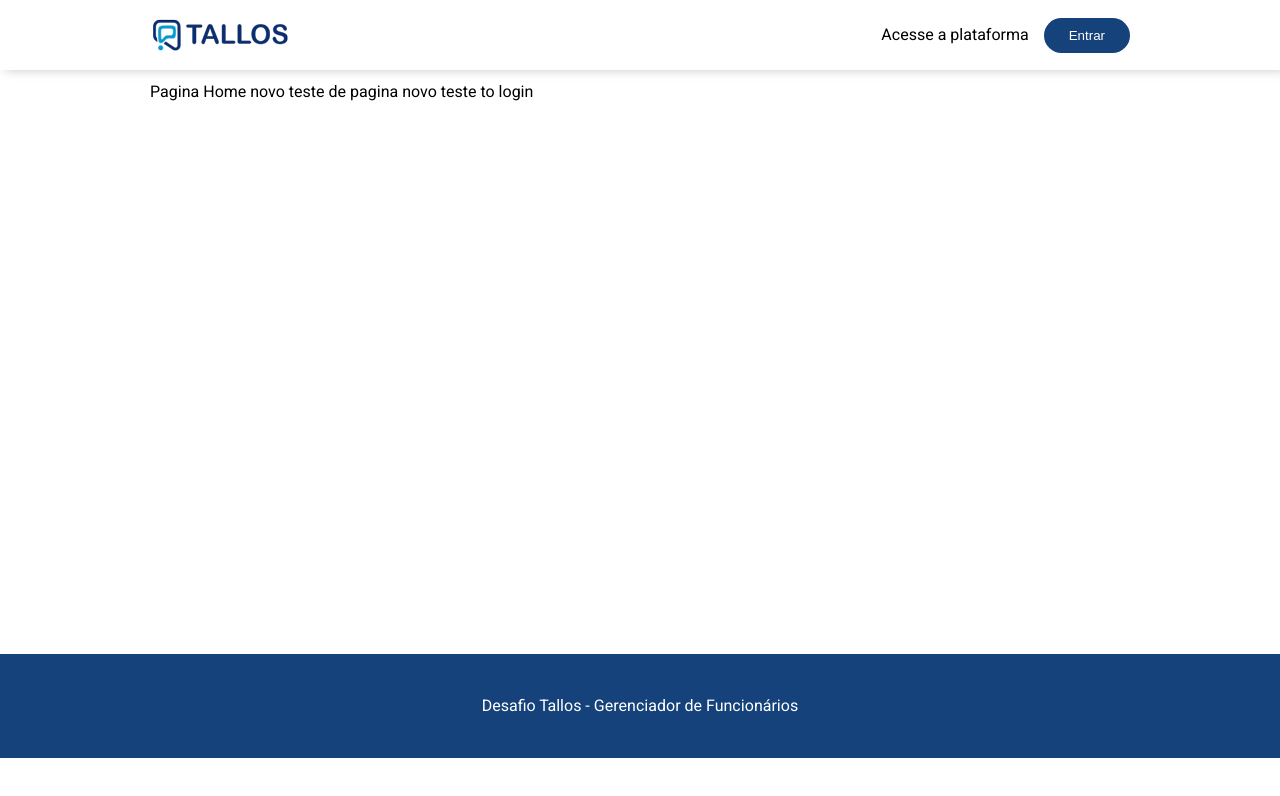
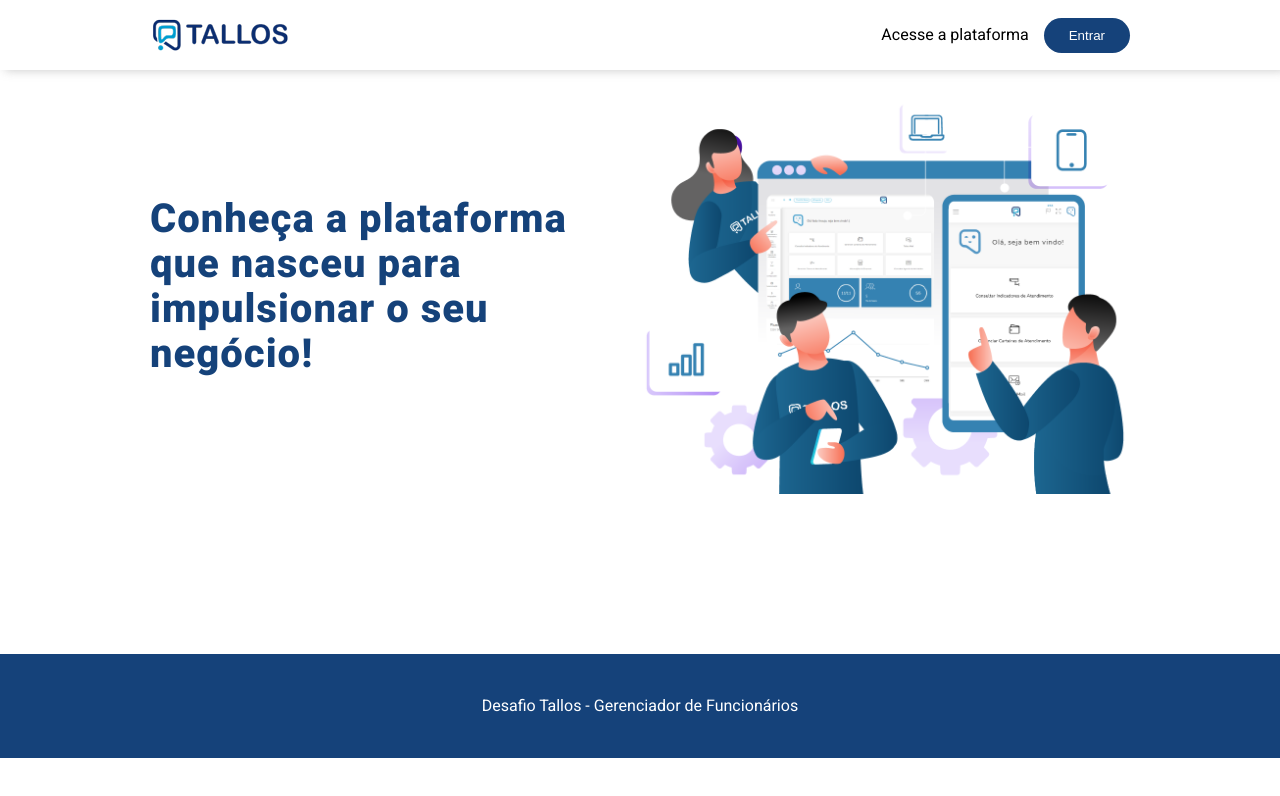
Before and after one commit to Paulo-DevTallos/desafio-tallos-frontend, a Vue app: page / in a window 1280 px wide. Shown: the top 796 px of the page. Built offline with nearby package versions, Linux system fonts and the light colour scheme.

Commit message:
adicionando estrutura da home page

```diff
--- /dev/null
+++ b/src/assets/home.css
@@ -0,0 +1,34 @@
+.content-home {
+  display: flex;
+}
+
+.size-content {
+  width: 50%;
+  display: flex;
+  justify-content: center;
+  align-items: center;
+}
+
+h1 {
+  font-size: 40px;
+  line-height: 45px;
+  color: #15427a;
+  letter-spacing: 1px;
+}
+
+.content-home img {
+  width: 500px;
+  animation: slide 2000ms alternate;
+}
+
+@keyframes slide {
+  0% {
+    transform: translatex(0);
+  }
+  50% {
+    transform: translatex(40px);
+  }
+  100% {
+    transform: translatex(0);
+  }
+}
--- a/src/pages/HomeView.vue
+++ b/src/pages/HomeView.vue
@@ -1,11 +1,14 @@
 <template>
   <Header />
     <main>
-      Pagina Home
-      novo teste de pagina novo teste
-      <RouterLink to="/login">
-        to login
-      </RouterLink>
+      <div class="content-home">
+        <div class="size-content">
+          <h1>Conheça a plataforma que nasceu para impulsionar o seu negócio!</h1>
+        </div>
+        <div class="size-content">
+          <img src="img/home-page.png" alt="home page image">
+        </div>
+      </div>
     </main>
   <Footer />
 </template>
@@ -22,3 +25,7 @@ export default {
   },
 }
 </script>
+
+<style scoped>
+  @import '../assets/home.css';
+</style>
```
Also changed, not shown: public/img/home-page.png (added).
